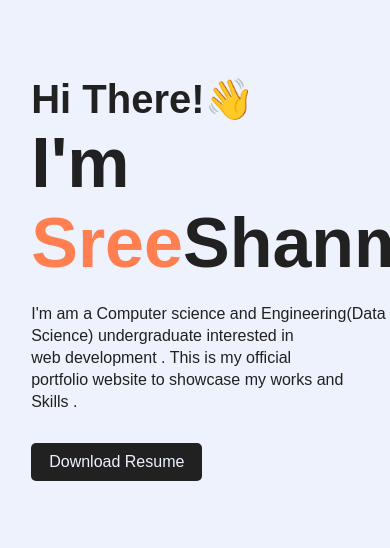
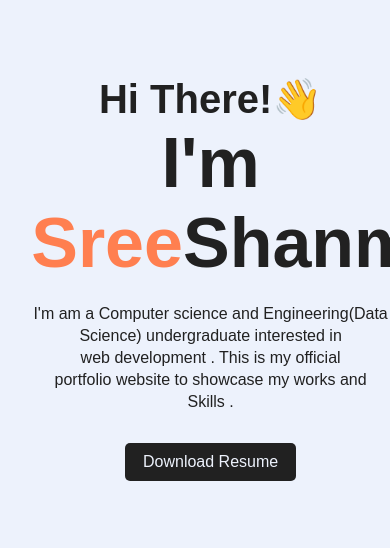
Before and after one commit to sreeshanmitha3228/My-portfolio, a plain HTML site: page index.html in a window 390 px wide. Shown: the part 57-605 px from the top of the page. Drawn offline with Linux system fonts and the light colour scheme.

Commit message:
style.css

```diff
--- a/style.css
+++ b/style.css
@@ -496,6 +496,18 @@ form .btn2{
 nav .fas{
     display: none;
 }
+@media screen and (max-width: 768px) {
+        .info {
+            text-align: center;
+        }
+        .img-box {
+            text-align: center;
+        }
+        .main-img {
+                width: 100%;
+        }
+}
+
 @media only screen and (max-width: 600px) {
     .img-box #optionalstuff {
         visibility: hidden;
```
